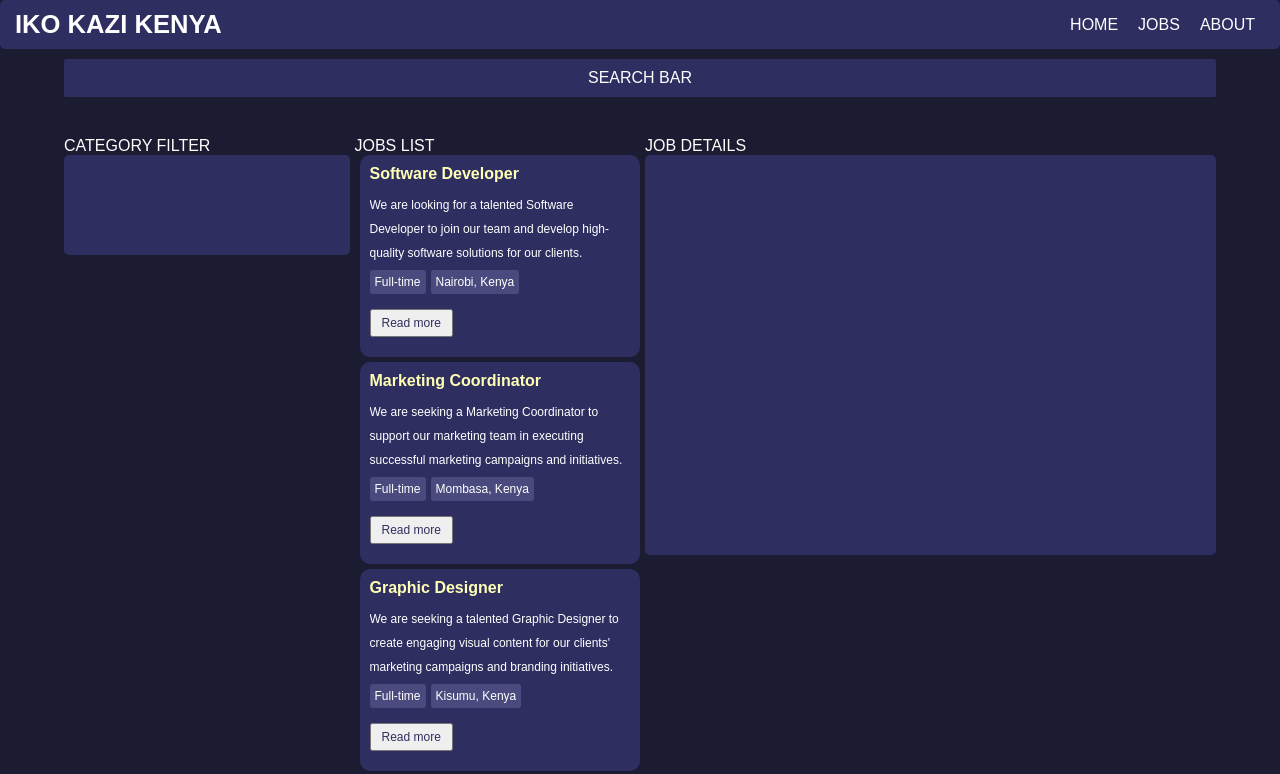
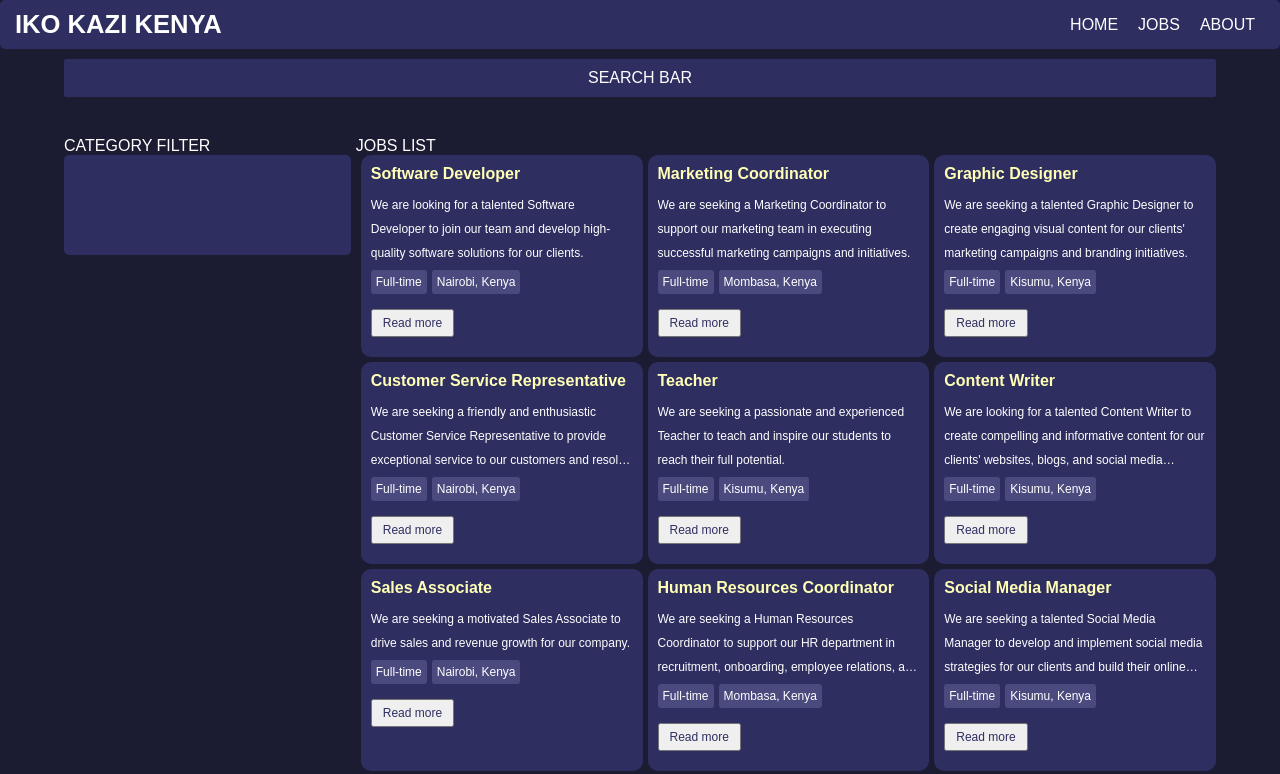
Before and after one commit to Schola-droid/iko-kazi-kenya, a React (Vite) app: page /jobs in a window 1280 px wide. Shown: the top 774 px of the page. Built offline with nearby package versions, Linux system fonts and the light colour scheme; data requests are answered from the project's data file.

Commit message:
Added some conditional rendering to choose jobs component CSS

```diff
--- a/src/App.css
+++ b/src/App.css
@@ -48,6 +48,13 @@ body {
   grid-template-columns: 1fr 1fr 2fr;
   gap: 5px;
 }
+#mainComponentsB {
+  width: 90%;
+  margin: 0 auto;
+  display: grid;
+  grid-template-columns: 1fr 3fr;
+  gap: 5px;
+}
 
 #jobs-container {
   display: flex;
@@ -56,7 +63,7 @@ body {
 .jobs {
   flex-grow: 1;
   /* max-width: 33%; */
-  /* flex-basis: calc(33.33% - 10px); */
+  flex-basis: calc(33.33% - 10px);
   list-style-type: none;
   background-color: rgb(46, 46, 97);
   padding: 10px;
--- a/src/components/JobDetails.jsx
+++ b/src/components/JobDetails.jsx
@@ -1,12 +1,21 @@
-import React from 'react';
+import React, { useContext } from "react";
+import { InitialContext } from "./JobContext";
 
 const JobDetails = () => {
-    return (
-        <div>
-            JOB DETAILS
-            <div className="job-details"></div>
-        </div>
-    );
-}
+  const { state, dispatch } = useContext(InitialContext);
+  const job = state.jobselect;
+  console.log(job);
+  return (
+    <div>
+      {/* JOB DETAILS */}
+      {job &&
+      <div className="job-details">
+        <h3>{job.job_title}</h3>
+        <p>{job.date_posted}</p>
+        <p>{job.job_description}</p>
+      </div>}
+    </div>
+  );
+};
 
 export default JobDetails;
--- a/src/components/Jobs.jsx
+++ b/src/components/Jobs.jsx
@@ -1,14 +1,18 @@
-import React from "react";
+import React, { useContext } from "react";
 import SearchBar from "./SearchBar";
 import CategoryFilter from "./CategoryFilter";
 import JobsList from "./JobsList";
 import JobDetails from "./JobDetails";
+import { InitialContext } from "./JobContext";
 
 const Jobs = () => {
+  const { state, dispatch } = useContext(InitialContext);
+//   console.log(state.jobselect);
+  const id = state.jobselect ? "mainComponents" : "mainComponentsB";
   return (
     <div>
       <SearchBar />
-      <div id="mainComponents">
+      <div id={id}>
         <CategoryFilter />
         <JobsList />
         <JobDetails />
--- a/src/components/JobsList.jsx
+++ b/src/components/JobsList.jsx
@@ -2,6 +2,7 @@ import React, { useState } from "react";
 import JobsRender from "./JobsRender";
 
 const JobsList = () => {
+
   return (
     <div>
       JOBS LIST
```
